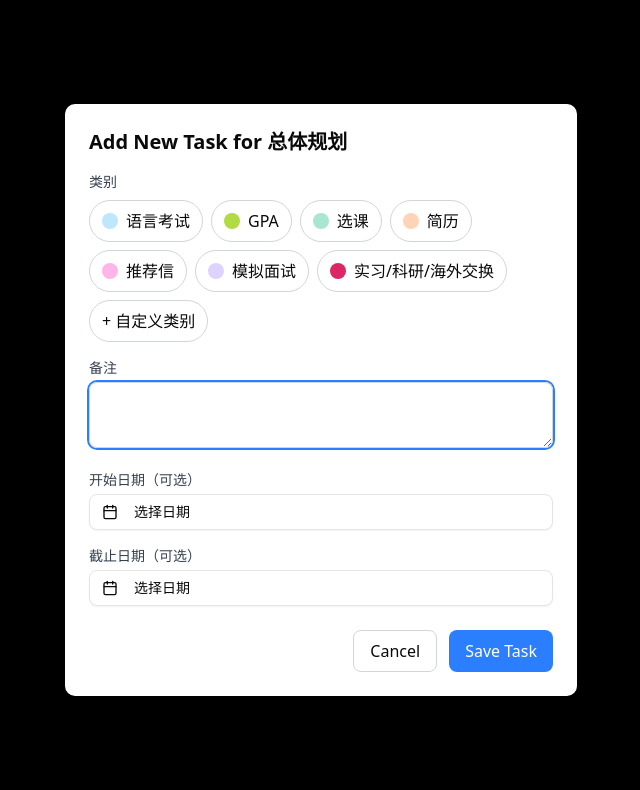
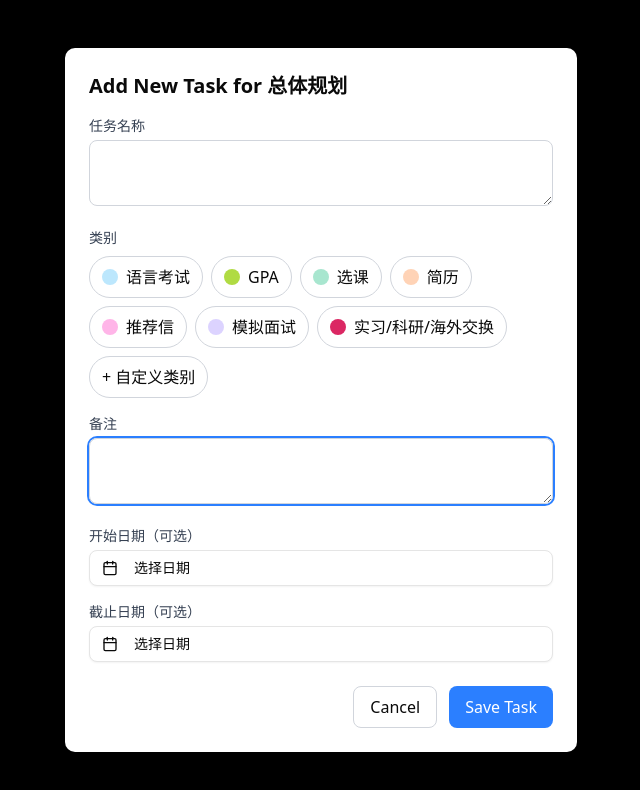
Before and after one commit to qg2125/task-planning-demo, a Next.js app: page / in a window 1280 px wide. Both pictures are taken after a click on the button "+ 添加任务". Shown: the top 790 px of the page, without its empty margins (319-959 px from the left). Built offline with nearby package versions, Linux system fonts and the light colour scheme.

Commit message:
some modifications

```diff
--- a/app/page.js
+++ b/app/page.js
@@ -8,7 +8,14 @@ import {
   PopoverTrigger,
 } from "@/components/ui/popover";
 import { format } from "date-fns";
-import { CalendarIcon, FileText, Mail, X } from "lucide-react";
+import {
+  ChevronUp,
+  ChevronDown,
+  CalendarIcon,
+  FileText,
+  Mail,
+  X,
+} from "lucide-react";
 
 const Home = () => {
   // Categories state with predefined categories
@@ -21,6 +28,25 @@ const Home = () => {
     { id: "interview", name: "模拟面试", color: "#dcd3ff" }, // 淡雅的薰衣草紫
     { id: "practice", name: "实习/科研/海外交换", color: "#db2763" }, // 保持原有的玫红色
   ]);
+
+  // 添加移动term的处理函数
+  const moveTerm = (termId, direction) => {
+    setTerms((prevTerms) => {
+      const terms = [...prevTerms];
+      const index = terms.findIndex((term) => term.id === termId);
+      if (
+        (direction === "up" && index === 0) ||
+        (direction === "down" && index === terms.length - 1)
+      ) {
+        return prevTerms;
+      }
+      const newIndex = direction === "up" ? index - 1 : index + 1;
+      const [movedTerm] = terms.splice(index, 1);
+      terms.splice(newIndex, 0, movedTerm);
+
+      return terms;
+    });
+  };
 
   //发送邮件
   const [showEmailModal, setShowEmailModal] = useState(false);
@@ -106,6 +132,7 @@ const Home = () => {
           tasks: [],
           showTaskModal: false,
           newTask: {
+            task_name: "",
             category: "",
             summary: "",
             startDate: null,
@@ -264,7 +291,12 @@ const Home = () => {
                   : task
               ),
               showTaskModal: false,
-              newTask: { category: "", summary: "", dueDate: null },
+              newTask: {
+                task_name: "",
+                category: "",
+                summary: "",
+                dueDate: null,
+              },
             };
           } else {
             // Add new task
@@ -272,7 +304,12 @@ const Home = () => {
               ...term,
               tasks: [...term.tasks, { ...term.newTask, id: Date.now() }],
               showTaskModal: false,
-              newTask: { category: "", summary: "", dueDate: null },
+              newTask: {
+                task_name: "",
+                category: "",
+                summary: "",
+                dueDate: null,
+              },
             };
           }
         }
@@ -328,7 +365,7 @@ const Home = () => {
               : item
           ),
           showAddForm: false,
-          newItem: { category: "", summary: "", dueDate: null },
+          newItem: { task_name: "", category: "", summary: "", dueDate: null },
         });
       } else {
         // Add new task
@@ -339,7 +376,7 @@ const Home = () => {
             { ...overallPlan.newItem, id: Date.now() },
           ],
           showAddForm: false,
-          newItem: { category: "", summary: "", dueDate: null },
+          newItem: { task_name: "", category: "", summary: "", dueDate: null },
         });
       }
       setEditingTaskId(null);
@@ -549,9 +586,18 @@ const Home = () => {
         {/* Task Headers */}
         <div className="mb-6">
           <div className="flex">
+            <div className="flex-1 text-2xl">任务名称</div>
             <div className="flex-1 text-2xl">类别</div>
-            <div className="flex-1 text-2xl">开始日期</div>
-            <div className="flex-1 text-2xl">截止日期</div>
+            <div className="flex-1 text-2xl">开始时间</div>
+            <div className="flex-1 text-2xl">
+              <div className="flex items-center space-x-2 ">
+                <span>结束时间</span>
+                <div className="flex flex-col">
+                  <ChevronUp className="h-3 w-3 text-gray-500" />
+                  <ChevronDown className="h-3 w-3 text-gray-500" />
+                </div>
+              </div>
+            </div>
             <div className="flex-2 text-2xl gap-8">备注</div>
             <div className="w-[200px]"></div>
           </div>
@@ -562,6 +608,9 @@ const Home = () => {
           <div className="mb-8">
             {overallPlan.items.map((task) => (
               <div key={task.id} className="flex py-2 items-center">
+                <div className="flex-1 gap-8 whitespace-pre-wrap">
+                  {task.task_name}
+                </div>
                 <div className="flex-1 flex items-center">
                   <div
                     className="w-4 h-4 rounded-full mr-2"
@@ -617,7 +666,7 @@ const Home = () => {
       </div>
 
       {/* Terms and their Task Lists */}
-      {terms.map((term) => (
+      {terms.map((term, index) => (
         <div key={term.id} className="mb-16 border-t pt-8">
           {/* Term Banner */}
           <div className="mb-10 flex items-center justify-between">
@@ -644,6 +693,22 @@ const Home = () => {
                     <Button
                       variant="outline"
                       className="border-primary text-primary"
+                      disabled={index === 0}
+                      onClick={() => moveTerm(term.id, "up")}
+                    >
+                      <ChevronUp className="h-4 w-4" />
+                    </Button>
+                    <Button
+                      variant="outline"
+                      className="border-primary text-primary"
+                      disabled={index === terms.length - 1}
+                      onClick={() => moveTerm(term.id, "down")}
+                    >
+                      <ChevronDown className="h-4 w-4" />
+                    </Button>
+                    <Button
+                      variant="outline"
+                      className="border-primary text-primary"
                       onClick={() => handleEditTerm(term)}
                     >
                       编辑
@@ -666,9 +731,18 @@ const Home = () => {
           {/* Task Headers */}
           <div className="mb-6">
             <div className="flex">
+              <div className="flex-1 text-2xl">任务名称</div>
               <div className="flex-1 text-2xl">类别</div>
-              <div className="flex-1 text-2xl">开始日期</div>
-              <div className="flex-1 text-2xl">截止日期</div>
+              <div className="flex-1 text-2xl">开始时间</div>
+              <div className="flex-1 text-2xl">
+                <div className="flex items-center space-x-2 ">
+                  <span>结束时间</span>
+                  <div className="flex flex-col">
+                    <ChevronUp className="h-3 w-3 text-gray-500" />
+                    <ChevronDown className="h-3 w-3 text-gray-500" />
+                  </div>
+                </div>
+              </div>
               <div className="flex-2 text-2xl gap-8">备注</div>
               <div className="w-[200px]"></div>
             </div>
@@ -679,6 +753,9 @@ const Home = () => {
             <div className="mb-8">
               {term.tasks.map((task) => (
                 <div key={task.id} className="flex py-2 items-center">
+                  <div className="flex-1 gap-8 whitespace-pre-wrap">
+                    {task.task_name}
+                  </div>
                   <div className="flex-1 flex items-center">
                     <div
                       className="w-4 h-4 rounded-full mr-2"
@@ -743,6 +820,19 @@ const Home = () => {
 
                 <form onSubmit={(e) => handleTaskSubmit(term.id, e)}>
                   <div className="space-y-4">
+                    <div>
+                      <label className="block text-sm font-medium text-gray-700 mb-1">
+                        任务名称
+                      </label>
+                      <textarea
+                        type="text"
+                        name="task_name"
+                        value={term.newTask?.task_name || ""}
+                        onChange={(e) => handleTaskInputChange(term.id, e)}
+                        className="w-full px-3 py-2 border border-gray-300 rounded-md focus:outline-none focus:ring-2 focus:ring-blue-500"
+                        autoFocus
+                      />
+                    </div>
                     <div>
                       <label className="block text-sm font-medium text-gray-700 mb-2">
                         类别
@@ -910,6 +1000,19 @@ const Home = () => {
 
             <form onSubmit={handleOverallTaskSubmit}>
               <div className="space-y-4">
+                <div>
+                  <label className="block text-sm font-medium text-gray-700 mb-1">
+                    任务名称
+                  </label>
+                  <textarea
+                    type="text"
+                    name="task_name"
+                    value={overallPlan.newItem?.task_name || ""}
+                    onChange={handleOverallTaskInputChange}
+                    className="w-full px-3 py-2 border border-gray-300 rounded-md focus:outline-none focus:ring-2 focus:ring-blue-500"
+                    autoFocus
+                  />
+                </div>
                 <div>
                   <label className="block text-sm font-medium text-gray-700 mb-2">
                     类别
```
